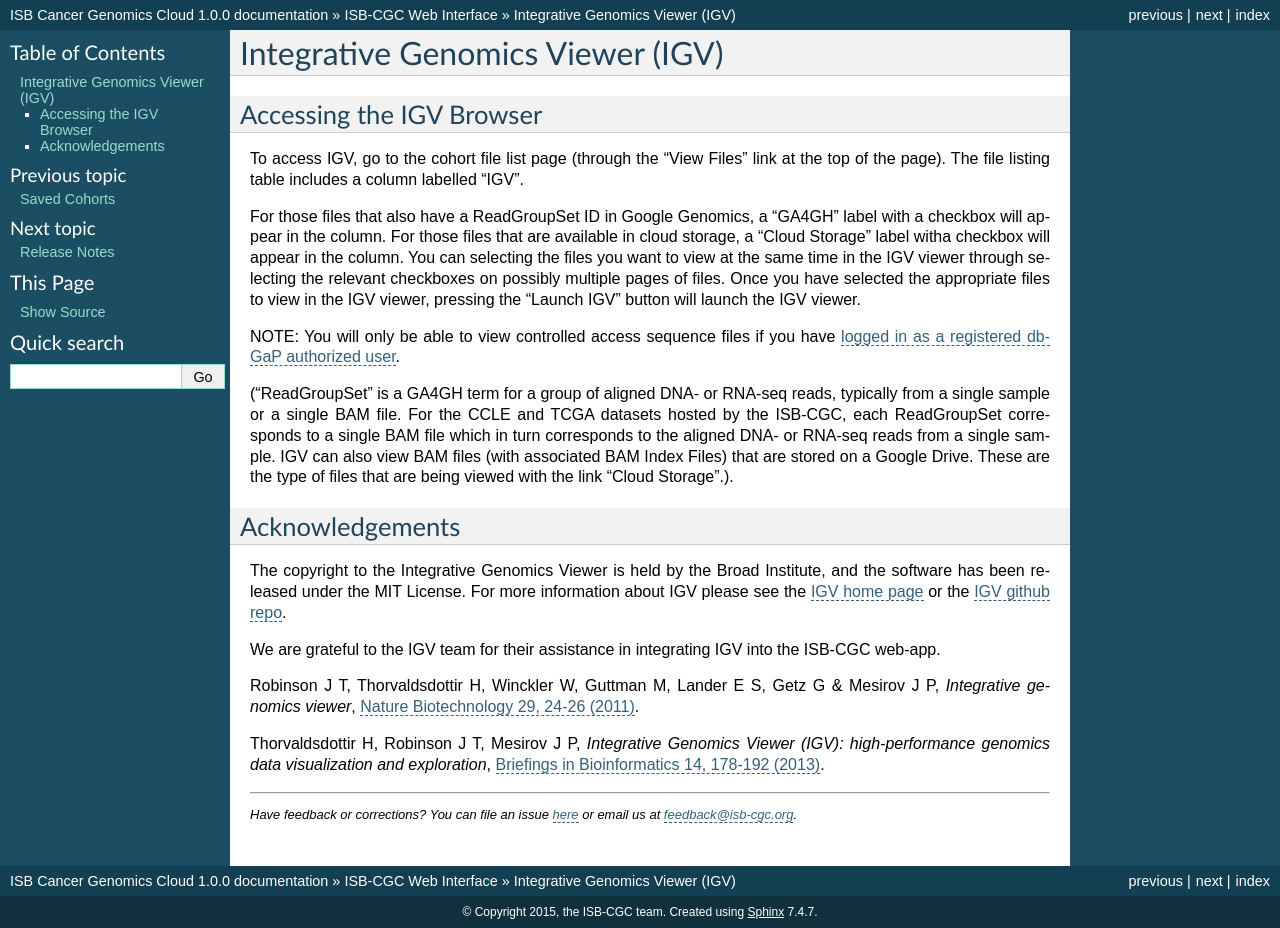
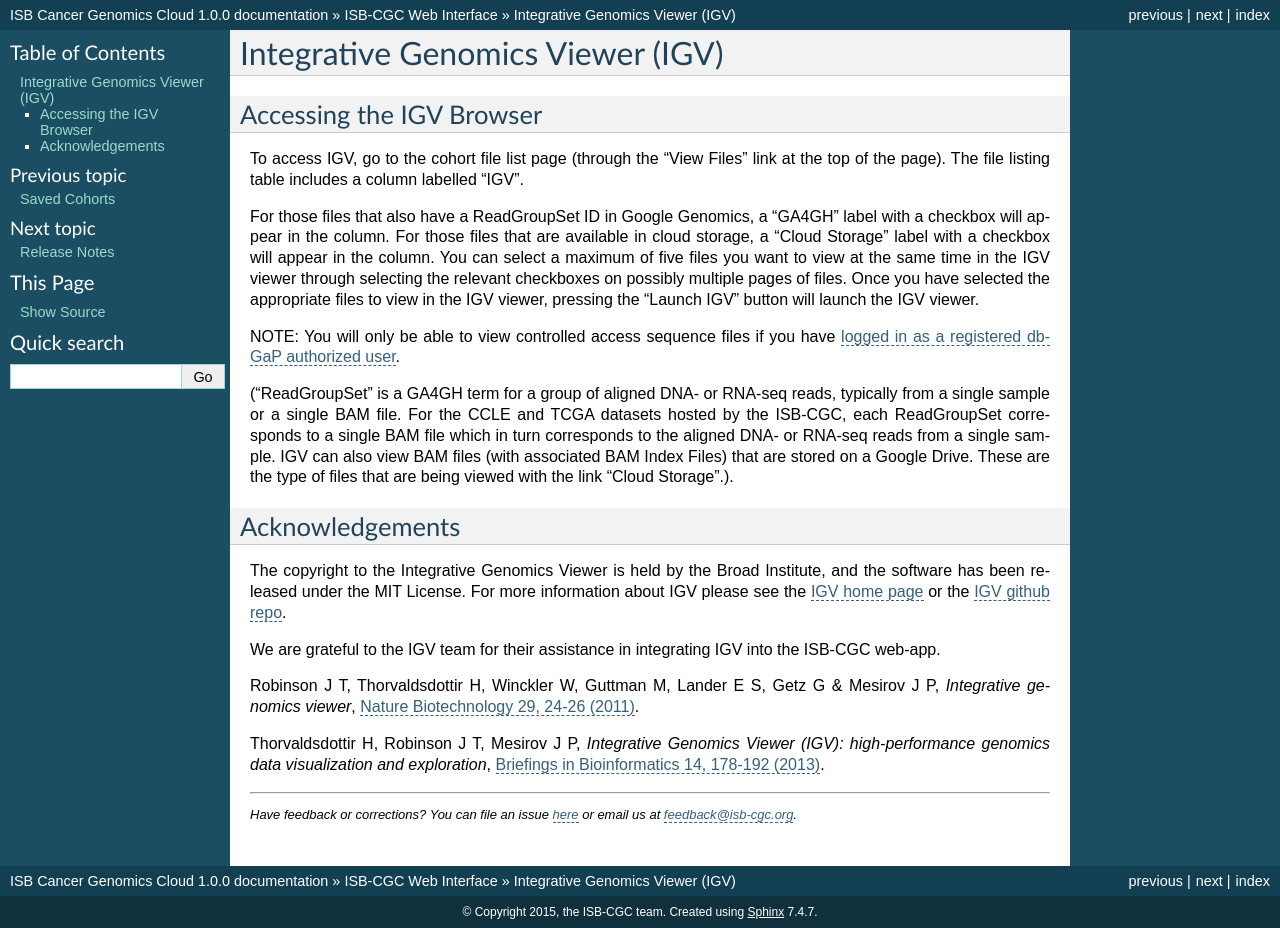
Before and after one commit to isb-cgc/readthedocs, a Sphinx documentation site: the page built from docs/source/sections/webapp/IGV-Browser.rst, in a window 1280 px wide and 928 px high. Built offline with Sphinx 7.4.7, drawn with Linux system fonts in a browser that asks for light colours.

Commit message:
Update IGV-Browser.rst

```diff
--- a/docs/source/sections/webapp/IGV-Browser.rst
+++ b/docs/source/sections/webapp/IGV-Browser.rst
@@ -7,7 +7,7 @@
 
 To access IGV, go to the cohort file list page (through the "View Files" link at the top of the page). The file listing table includes a column labelled "IGV".
 
-For those files that also have a ReadGroupSet ID in Google Genomics, a "GA4GH" label with a checkbox will appear in the column.  For those files that are available in cloud storage, a "Cloud Storage" label witha checkbox will appear in the column.  You can selecting the files you want to view at the same time in the IGV viewer through selecting the relevant checkboxes on possibly multiple pages of files.  Once you have selected the appropriate files to view in the IGV viewer, pressing the "Launch IGV" button will launch the IGV viewer.
+For those files that also have a ReadGroupSet ID in Google Genomics, a "GA4GH" label with a checkbox will appear in the column.  For those files that are available in cloud storage, a "Cloud Storage" label with a checkbox will appear in the column.  You can select a maximum of five files you want to view at the same time in the IGV viewer through selecting the relevant checkboxes on possibly multiple pages of files.  Once you have selected the appropriate files to view in the IGV viewer, pressing the "Launch IGV" button will launch the IGV viewer.
 
 NOTE:  You will only be able to view controlled access sequence files if you have `logged in as a registered dbGaP authorized user <Gaining-Access-To-TCGA-Contolled-Access-Data.html>`_.
 
```
